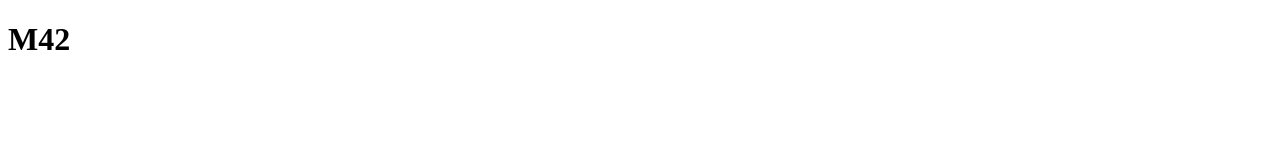
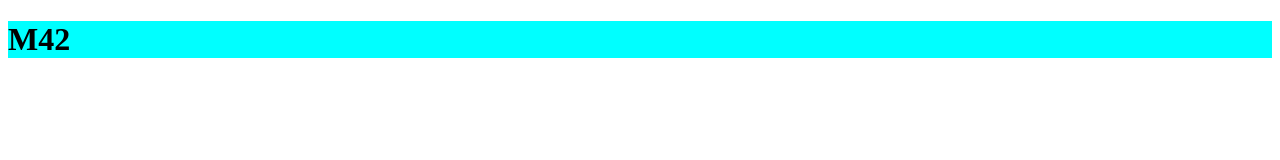
Before and after one commit to JaimeAlonsoGA/M42, a plain HTML site: page index.html in a window 1280 px wide. Drawn offline with Linux system fonts and the light colour scheme.

Commit message:
header colores

```diff
--- a/index.html
+++ b/index.html
@@ -13,7 +13,7 @@
         <link rel="stylesheet" href="">
     </head>
     <body>
-        <header><h1>M42</h1></header>
+        <header><h1 style="background-color: aqua;">M42</h1></header>
         <!--[if lt IE 7]>
             <p class="browsehappy">You are using an <strong>outdated</strong> browser. Please <a href="#">upgrade your browser</a> to improve your experience.</p>
         <![endif]-->
```
